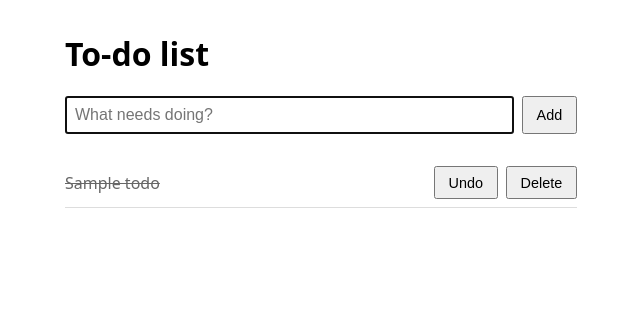
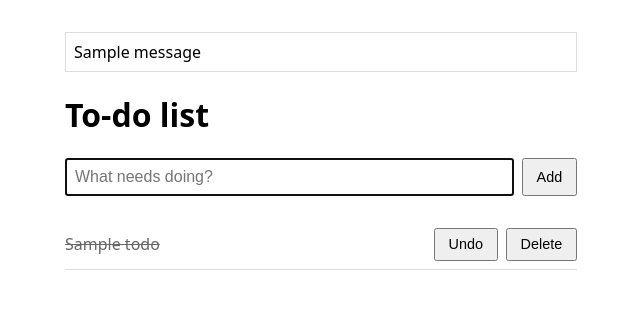
Before and after one commit to Compiledex/anyone-can-build-todo, a Django app: page / in a window 1280 px wide. Shown: the top 309 px of the page, without its empty margins (319-959 px from the left). Run offline with Django 5.2, Linux system fonts and the light colour scheme; tables that the repository leaves empty hold one stand-in row (values such as "Sample post"); one stand-in notice (Sample message) is shown.

Commit message:
Add TodoForm, base.html and the row template; show title errors
The add view now uses a ModelForm. An empty title or a title over
200 characters shows the list page again with the error, instead of
being ignored or saved. The page frame, the CSS (with the colors as
CSS variables) and the messages move to base.html, and one row of the
list moves to _todo_item.html. The page looks the same as before.

Co-Authored-By: Claude Opus 5.5 <noreply@anthropic.com>

```diff
--- /dev/null
+++ b/todos/forms.py
@@ -0,0 +1,9 @@
+from django import forms
+
+from .models import Todo
+
+
+class TodoForm(forms.ModelForm):
+    class Meta:
+        model = Todo
+        fields = ["title"]
--- /dev/null
+++ b/todos/templates/base.html
@@ -0,0 +1,42 @@
+<!doctype html>
+<html lang="en">
+<head>
+  <meta charset="utf-8">
+  <meta name="viewport" content="width=device-width, initial-scale=1">
+  <title>{% block title %}To-do list{% endblock %}</title>
+  <link rel="icon" href="data:,">
+  <style>
+    /* Colors. Dark mode (#20) gives these new values; every new color needs a dark value too. */
+    :root {
+      --bg: #ffffff;
+      --text: #000000;
+      --muted: #666666;
+      --border: #dddddd;
+    }
+    body { font-family: system-ui, sans-serif; max-width: 32rem; margin: 2rem auto; padding: 0 1rem;
+           background: var(--bg); color: var(--text); }
+    .messages { margin-bottom: 1rem; }
+    .message { margin: 0 0 0.5rem; padding: 0.5rem; border: 1px solid var(--border); }
+    .errorlist { list-style: none; padding: 0; margin: 0 0 0.5rem; }
+    form.add { display: flex; gap: 0.5rem; margin-bottom: 1.5rem; }
+    form.add input { flex: 1; padding: 0.5rem; font-size: 1rem; }
+    ul.todos { list-style: none; padding: 0; }
+    ul.todos > li { display: flex; align-items: center; gap: 0.5rem; padding: 0.5rem 0;
+                    border-bottom: 1px solid var(--border); }
+    li .title { flex: 1; }
+    li.done .title { text-decoration: line-through; color: var(--muted); }
+    button { padding: 0.4rem 0.8rem; font-size: 0.9rem; cursor: pointer; }
+  </style>
+</head>
+<body>
+  {% if messages %}
+    <div class="messages" role="status">
+      {% for message in messages %}
+        <p class="message{% if message.tags %} {{ message.tags }}{% endif %}">{{ message }}</p>
+      {% endfor %}
+    </div>
+  {% endif %}
+
+  {% block content %}{% endblock %}
+</body>
+</html>
--- /dev/null
+++ b/todos/templates/todos/_todo_item.html
@@ -0,0 +1,11 @@
+<li class="{% if todo.done %}done{% endif %}">
+  <span class="title">{{ todo.title }}</span>
+  <form method="post" action="{% url 'todo_toggle' todo.pk %}">
+    {% csrf_token %}
+    <button type="submit">{% if todo.done %}Undo{% else %}Done{% endif %}</button>
+  </form>
+  <form method="post" action="{% url 'todo_delete' todo.pk %}">
+    {% csrf_token %}
+    <button type="submit">Delete</button>
+  </form>
+</li>
--- a/todos/templates/todos/todo_list.html
+++ b/todos/templates/todos/todo_list.html
@@ -1,46 +1,28 @@
-<!doctype html>
-<html lang="en">
-<head>
-  <meta charset="utf-8">
-  <meta name="viewport" content="width=device-width, initial-scale=1">
-  <title>To-do list</title>
-  <link rel="icon" href="data:,">
-  <style>
-    body { font-family: system-ui, sans-serif; max-width: 32rem; margin: 2rem auto; padding: 0 1rem; }
-    form.add { display: flex; gap: 0.5rem; margin-bottom: 1.5rem; }
-    form.add input { flex: 1; padding: 0.5rem; font-size: 1rem; }
-    ul { list-style: none; padding: 0; }
-    li { display: flex; align-items: center; gap: 0.5rem; padding: 0.5rem 0; border-bottom: 1px solid #ddd; }
-    li .title { flex: 1; }
-    li.done .title { text-decoration: line-through; color: #666; }
-    button { padding: 0.4rem 0.8rem; font-size: 0.9rem; cursor: pointer; }
-  </style>
-</head>
-<body>
+{% extends "base.html" %}
+
+{% block content %}
   <h1>To-do list</h1>
+
+  {% if form.errors %}
+    <div class="form-errors">
+      {{ form.non_field_errors }}
+      {{ form.title.errors }}
+    </div>
+  {% endif %}
 
   <form class="add" method="post" action="{% url 'todo_add' %}">
     {% csrf_token %}
-    <input name="title" aria-label="New to-do" placeholder="What needs doing?" maxlength="200" required autofocus>
+    <input name="title" aria-label="New to-do" placeholder="What needs doing?" maxlength="200"
+           required autofocus value="{{ form.title.value|default_if_none:'' }}"
+           {% if form.title.errors %}aria-invalid="true" aria-describedby="{{ form.title.auto_id }}_error"{% endif %}>
     <button type="submit">Add</button>
   </form>
 
-  <ul>
+  <ul class="todos">
     {% for todo in todos %}
-      <li class="{% if todo.done %}done{% endif %}">
-        <span class="title">{{ todo.title }}</span>
-        <form method="post" action="{% url 'todo_toggle' todo.pk %}">
-          {% csrf_token %}
-          <button type="submit">{% if todo.done %}Undo{% else %}Done{% endif %}</button>
-        </form>
-        <form method="post" action="{% url 'todo_delete' todo.pk %}">
-          {% csrf_token %}
-          <button type="submit">Delete</button>
-        </form>
-      </li>
+      {% include "todos/_todo_item.html" %}
     {% empty %}
       <li>Nothing to do yet. Add something above.</li>
     {% endfor %}
   </ul>
-</body>
-</html>
+{% endblock %}
--- a/todos/views.py
+++ b/todos/views.py
@@ -1,20 +1,27 @@
 from django.shortcuts import get_object_or_404, redirect, render
 from django.views.decorators.http import require_POST
 
+from .forms import TodoForm
 from .models import Todo
 
 
+def render_list_page(request, form):
+    """The list page, with this add form (empty, or with the errors of a bad add)."""
+    todos = Todo.objects.all()
+    return render(request, "todos/todo_list.html", {"todos": todos, "form": form})
+
+
 def todo_list(request):
-    todos = Todo.objects.all()
-    return render(request, "todos/todo_list.html", {"todos": todos})
+    return render_list_page(request, TodoForm())
 
 
 @require_POST
 def todo_add(request):
-    title = request.POST.get("title", "").strip()
-    if title:
-        Todo.objects.create(title=title)
-    return redirect("todo_list")
+    form = TodoForm(request.POST)
+    if form.is_valid():
+        form.save()
+        return redirect("todo_list")
+    return render_list_page(request, form)
 
 
 @require_POST
```
Also changed, not shown: todos/tests/integration/test_views.py (+20 -0 lines).
